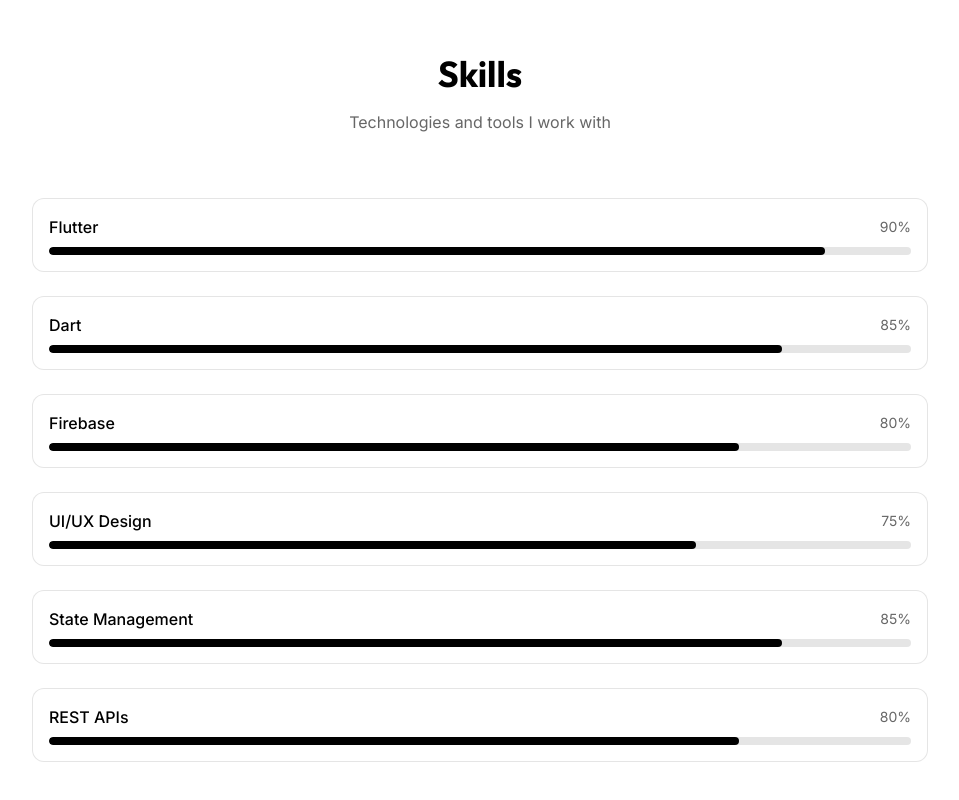
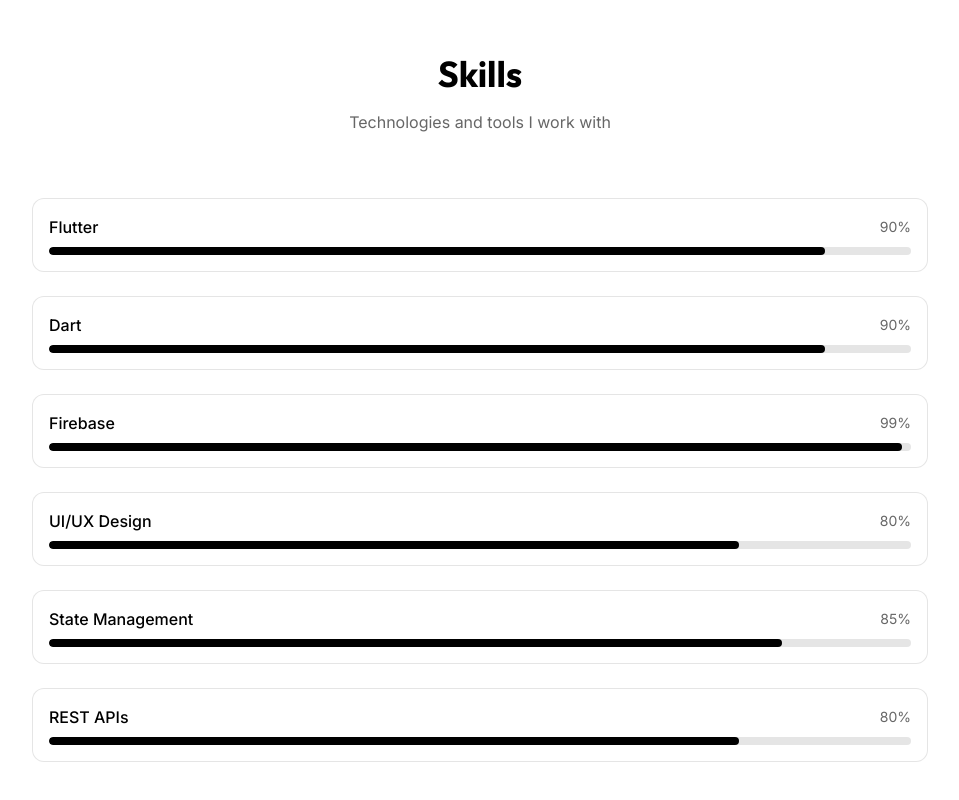
Before and after one commit to muzzammil763/muzamil.github.io, a React (Vite) app: page / in a window 1280 px wide. Shown: the part 2324-3124 px from the top of the page, without its empty margins (160-1119 px from the left). Built offline with nearby package versions, Linux system fonts and the light colour scheme.

Commit message:
level adjustments

```diff
--- a/src/components/Skills.tsx
+++ b/src/components/Skills.tsx
@@ -2,9 +2,9 @@ import { motion } from "framer-motion";
 
 const skills = [
   { name: "Flutter", level: 90 },
-  { name: "Dart", level: 85 },
-  { name: "Firebase", level: 80 },
-  { name: "UI/UX Design", level: 75 },
+  { name: "Dart", level: 90 },
+  { name: "Firebase", level: 99 },
+  { name: "UI/UX Design", level: 80 },
   { name: "State Management", level: 85 },
   { name: "REST APIs", level: 80 },
 ];
```
